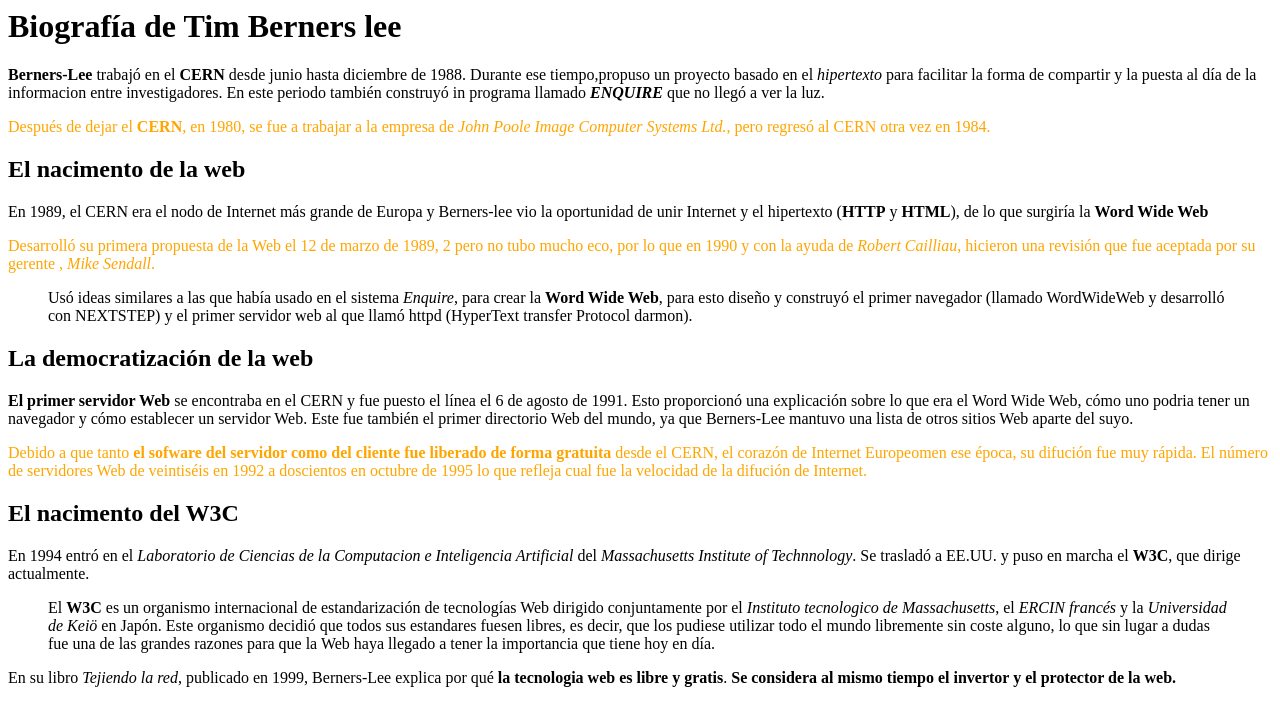
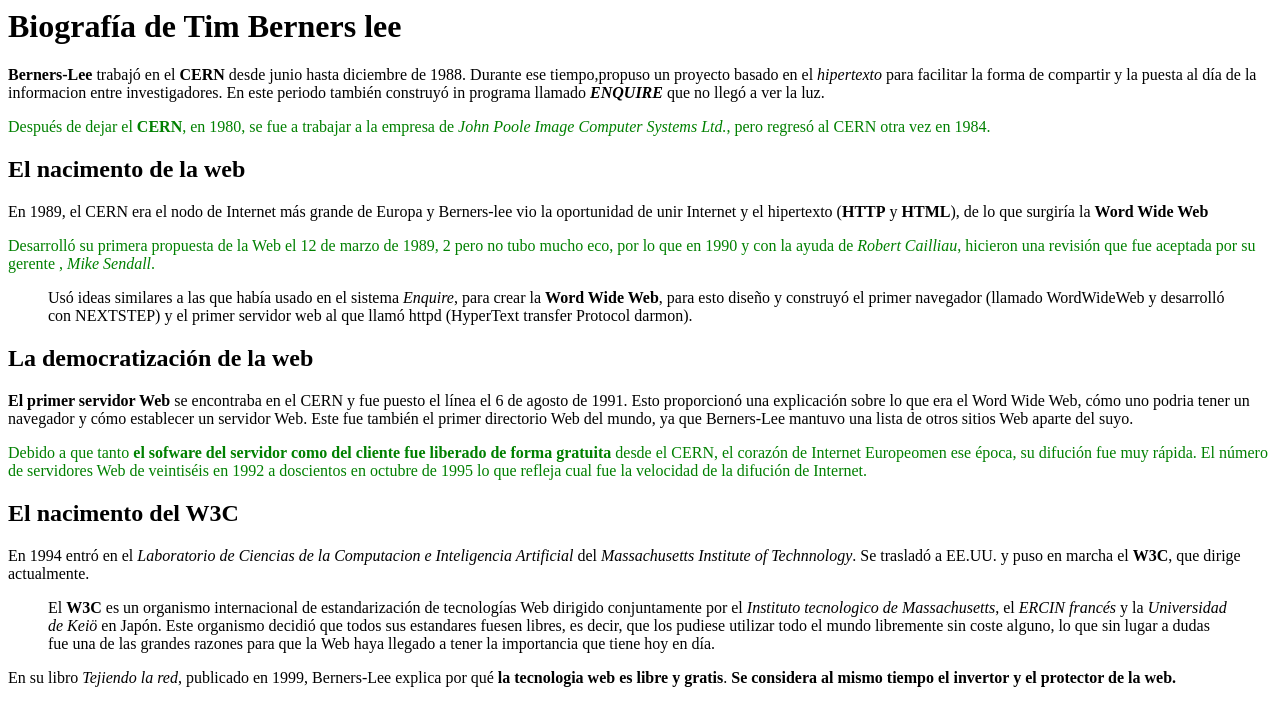
Before and after one commit to kevinACU/kevinAguirreLP3, a PHP site: page /hola.html in a window 1280 px wide. Shown: the top 720 px of the page. Run offline with PHP 8.4, Linux system fonts and the light colour scheme.

Commit message:
lp3seman1

```diff
--- a/semana1 dia2/estilos.css
+++ b/semana1 dia2/estilos.css
@@ -1,5 +1,5 @@
 p + p {
-    color: orange;
+    color: green;
   }
   p.textindent {
     text-indent: 30px;
```
